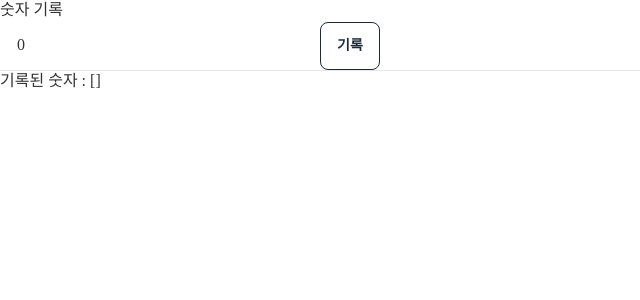
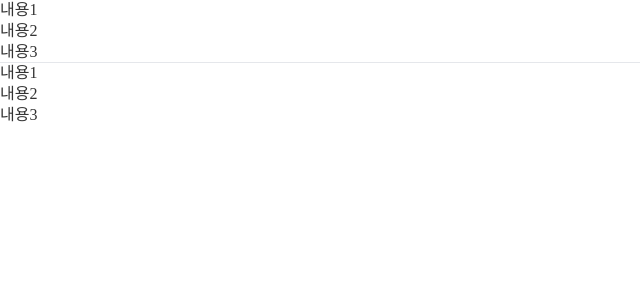
Before and after one commit to NewBean0312/react-test, a React (Create React App) app: page / in a window 1280 px wide. Shown: the top 300 px of the page, without its empty margins (0-640 px from the left). Built offline with nearby package versions, Linux system fonts and the light colour scheme; a web font is replaced by a local one.

Commit message:
엘리먼트 배열

```diff
--- a/src/App.js
+++ b/src/App.js
@@ -7,13 +7,23 @@ import NoRecord from "./NoRecord";
 import "./App.css";
 
 const App = () => {
+  const arr = [<li>내용1</li>, <li>내용2</li>, <li>내용3</li>];
+
   return (
     <>
+      <ul>{arr}</ul>
+      <hr />
+      <ul>
+        <li>내용1</li>
+        <li>내용2</li>
+        <li>내용3</li>
+      </ul>
+
       {/* <StopWatch /> */}
       {/* <NumberCounter /> */}
       {/* <Popup /> */}
       {/* <ProdList className="container mx-auto" /> */}
-      <NoRecord />
+      {/* <NoRecord /> */}
     </>
   );
 };
```
